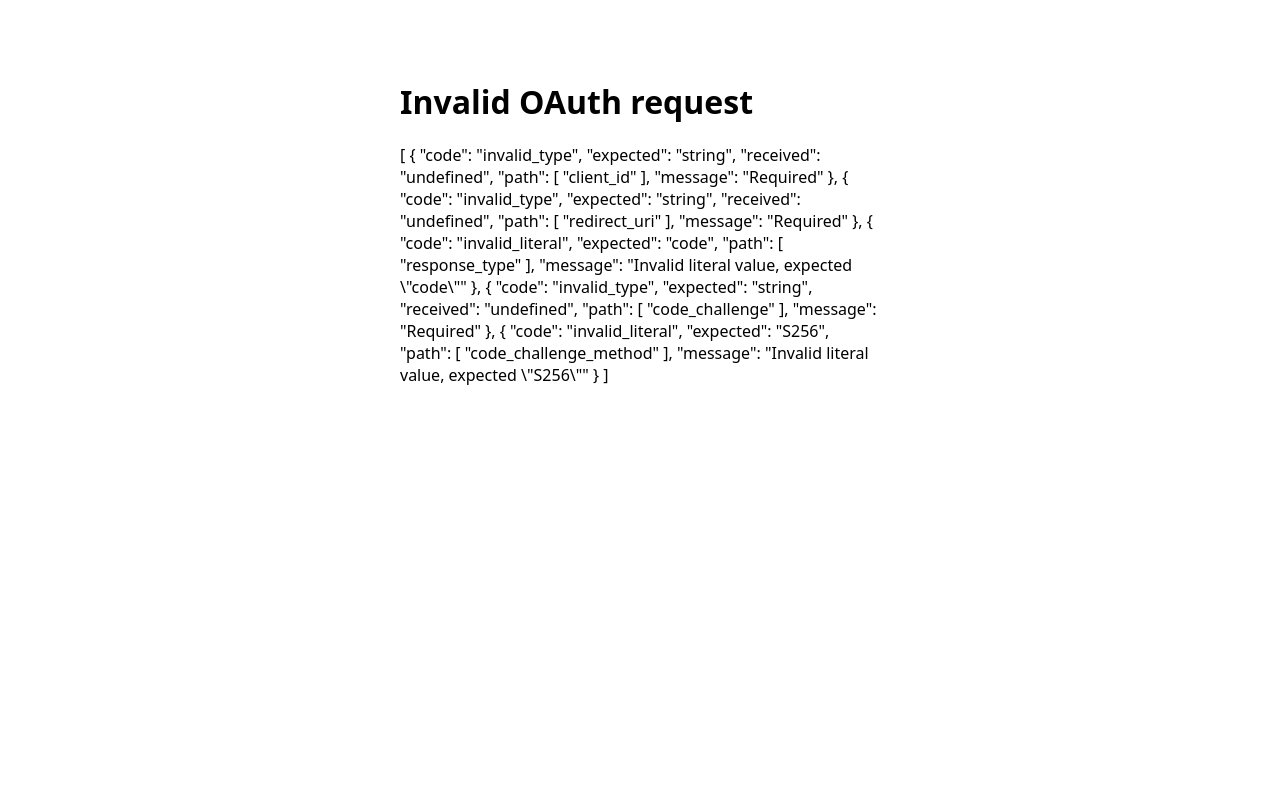
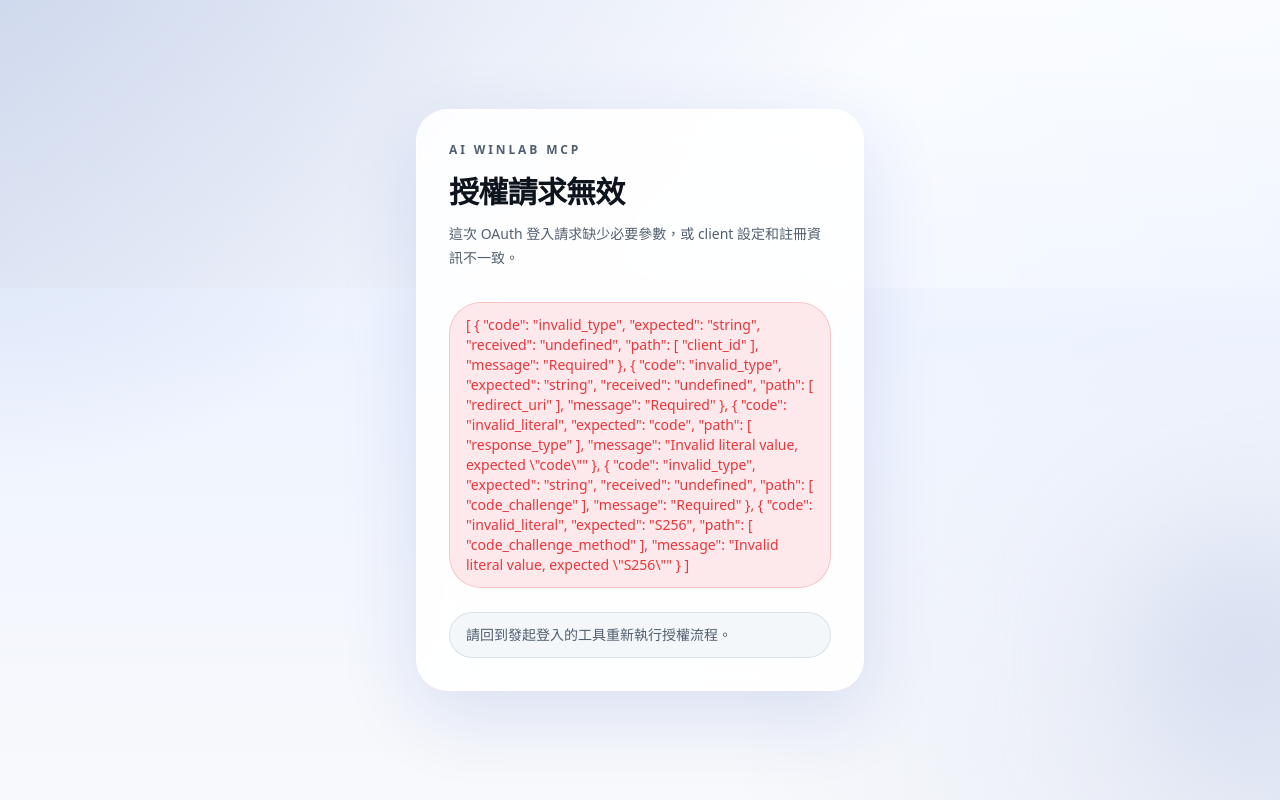
Before and after one commit to Office-of-AI-Affairs/mcp.ai.winlab.tw, a Next.js app: page /oauth/authorize in a window 1280 px wide. Built offline with nearby package versions, Linux system fonts and the light colour scheme; no server answers.

Commit message:
style: align oauth auth screens with main app

```diff
--- /dev/null
+++ b/app/globals.css
@@ -0,0 +1,116 @@
+@import "tailwindcss";
+
+@theme inline {
+  --color-background: var(--background);
+  --color-foreground: var(--foreground);
+  --color-card: var(--card);
+  --color-card-foreground: var(--card-foreground);
+  --color-primary: var(--primary);
+  --color-primary-foreground: var(--primary-foreground);
+  --color-muted: var(--muted);
+  --color-muted-foreground: var(--muted-foreground);
+  --color-border: var(--border);
+  --color-input: var(--input);
+  --color-ring: var(--ring);
+  --color-destructive: var(--destructive);
+  --font-sans: var(--font-noto-sans);
+  --font-mono: var(--font-noto-sans-mono);
+  --radius-sm: 1rem;
+  --radius-md: 1rem;
+  --radius-lg: var(--radius);
+  --radius-xl: var(--radius);
+}
+
+:root {
+  --radius: 2rem;
+  --background: oklch(0.985 0.007 250);
+  --foreground: oklch(0.19 0.02 255);
+  --card: oklch(1 0 0 / 0.9);
+  --card-foreground: oklch(0.19 0.02 255);
+  --primary: #0033a0;
+  --primary-foreground: #ffffff;
+  --muted: oklch(0.96 0.01 250 / 0.9);
+  --muted-foreground: oklch(0.48 0.03 255);
+  --border: oklch(0.88 0.015 250 / 0.7);
+  --input: oklch(0.94 0.01 250 / 0.95);
+  --ring: oklch(0.55 0.14 262);
+  --destructive: oklch(0.62 0.22 25);
+}
+
+@layer base {
+  * {
+    @apply border-border;
+  }
+
+  html {
+    @apply bg-background;
+  }
+
+  body {
+    @apply min-h-dvh bg-background text-foreground antialiased;
+    background-image:
+      radial-gradient(circle at top left, color-mix(in srgb, var(--primary) 14%, transparent), transparent 32%),
+      radial-gradient(circle at bottom right, color-mix(in srgb, var(--primary) 10%, white), transparent 36%),
+      linear-gradient(180deg, #f8fbff 0%, #eef4ff 42%, #f8f9fc 100%);
+  }
+}
+
+@layer components {
+  .auth-shell {
+    @apply relative isolate flex min-h-dvh items-center justify-center overflow-hidden px-4 py-12;
+  }
+
+  .auth-shell::before {
+    content: "";
+    @apply absolute inset-x-0 top-0 h-72;
+    background:
+      linear-gradient(135deg, color-mix(in srgb, var(--primary) 16%, transparent), transparent 60%),
+      linear-gradient(90deg, rgba(255, 255, 255, 0.82), rgba(255, 255, 255, 0.1));
+  }
+
+  .auth-shell::after {
+    content: "";
+    @apply absolute -right-20 bottom-8 h-56 w-56 rounded-full blur-3xl;
+    background: color-mix(in srgb, var(--primary) 16%, white);
+  }
+
+  .auth-panel {
+    @apply relative z-10 w-full max-w-md rounded-[2rem] border border-white/70 bg-white/88 p-8 shadow-[0_24px_80px_rgba(0,51,160,0.12)] backdrop-blur-xl;
+  }
+
+  .auth-kicker {
+    @apply text-xs font-semibold uppercase tracking-[0.24em] text-muted-foreground;
+  }
+
+  .auth-title {
+    @apply mt-4 text-3xl font-bold tracking-tight text-foreground;
+  }
+
+  .auth-description {
+    @apply mt-3 text-sm leading-6 text-muted-foreground;
+  }
+
+  .auth-field {
+    @apply flex flex-col gap-2;
+  }
+
+  .auth-label {
+    @apply text-sm font-medium text-foreground;
+  }
+
+  .auth-input {
+    @apply h-12 rounded-md border border-border bg-white px-4 text-base text-foreground outline-none transition-[border-color,box-shadow] duration-200 placeholder:text-muted-foreground/80 focus:border-primary focus:ring-4 focus:ring-[color-mix(in_srgb,var(--primary)_14%,transparent)];
+  }
+
+  .auth-button {
+    @apply inline-flex h-12 w-full items-center justify-center rounded-lg bg-primary px-5 text-sm font-semibold text-primary-foreground transition-transform duration-200 hover:scale-[1.02] active:scale-[0.98] disabled:cursor-not-allowed disabled:opacity-70 disabled:hover:scale-100 disabled:active:scale-100;
+  }
+
+  .auth-note {
+    @apply rounded-xl border border-border bg-muted/70 px-4 py-3 text-sm text-muted-foreground;
+  }
+
+  .auth-error {
+    @apply rounded-xl border border-destructive/20 bg-destructive/10 px-4 py-3 text-sm font-medium text-destructive;
+  }
+}
--- a/app/layout.tsx
+++ b/app/layout.tsx
@@ -1,9 +1,26 @@
-export const metadata = { title: "NYCU AI Office MCP Server" };
+import "@/app/globals.css";
+import type { Metadata } from "next";
+import { Noto_Sans, Noto_Sans_Mono } from "next/font/google";
+
+const notoSans = Noto_Sans({
+  variable: "--font-noto-sans",
+  subsets: ["latin"],
+});
+
+const notoSansMono = Noto_Sans_Mono({
+  variable: "--font-noto-sans-mono",
+  subsets: ["latin"],
+});
+
+export const metadata: Metadata = {
+  title: "mcp.ai.winlab.tw",
+  description: "NYCU AI Office MCP authorization and tool endpoint",
+};
 
 export default function RootLayout({ children }: { children: React.ReactNode }) {
   return (
-    <html lang="en">
-      <body>{children}</body>
+    <html lang="zh-TW">
+      <body className={`${notoSans.variable} ${notoSansMono.variable}`}>{children}</body>
     </html>
   );
 }
--- a/app/oauth/authorize/authorize-form.tsx
+++ b/app/oauth/authorize/authorize-form.tsx
@@ -1,5 +1,6 @@
 "use client";
 
+import { AuthShell } from "@/components/auth-shell";
 import { useState } from "react";
 
 type AuthorizeFormProps = {
@@ -22,7 +23,7 @@
   const [error, setError] = useState<string | null>(null);
   const [loading, setLoading] = useState(false);
 
-  async function handleSubmit(e: React.FormEvent) {
+  async function handleSubmit(e: React.FormEvent<HTMLFormElement>) {
     e.preventDefault();
     setLoading(true);
     setError(null);
@@ -43,50 +44,73 @@
       });
       const data = await res.json();
       if (!res.ok) {
-        setError(data.error_description || data.error || "Login failed");
+        setError(data.error_description || data.error || "登入失敗");
         setLoading(false);
         return;
       }
       window.location.href = data.redirectUrl;
     } catch {
-      setError("Network error");
+      setError("網路連線失敗，請稍後再試");
       setLoading(false);
     }
   }
 
   return (
-    <div style={{ maxWidth: 400, margin: "80px auto", fontFamily: "system-ui" }}>
-      <h1>NYCU AI Office</h1>
-      <p>Sign in to authorize MCP access</p>
-      <p style={{ color: "#666", fontSize: 14 }}>Client: {clientId}</p>
-      <form onSubmit={handleSubmit}>
-        <div style={{ marginBottom: 12 }}>
-          <label htmlFor="email">Email</label>
+    <AuthShell
+      eyebrow="AI WINLAB MCP"
+      title="登入以授權工具存取"
+      description="這個登入頁會將你的身份授權給 MCP client，登入成功後會自動跳回原本的工具完成連線。"
+      footer={
+        <div className="flex flex-col gap-3 text-sm text-muted-foreground">
+          <p className="auth-note break-all">
+            Client: <span className="font-mono text-[13px] text-foreground">{clientId}</span>
+          </p>
+          <p className="auth-note break-all">
+            Redirect URI: <span className="font-mono text-[13px] text-foreground">{redirectUri}</span>
+          </p>
+        </div>
+      }
+    >
+      <form onSubmit={handleSubmit} className="flex flex-col gap-5">
+        <div className="auth-field">
+          <label className="auth-label" htmlFor="email">
+            電子信箱
+          </label>
           <input
+            className="auth-input"
             id="email"
             type="email"
             value={email}
             onChange={(e) => setEmail(e.target.value)}
             required
-            style={{ display: "block", width: "100%", padding: 8, marginTop: 4 }}
+            autoComplete="email"
+            placeholder="your@email.com"
           />
         </div>
-        <div style={{ marginBottom: 12 }}>
-          <label htmlFor="password">Password</label>
+        <div className="auth-field">
+          <label className="auth-label" htmlFor="password">
+            密碼
+          </label>
           <input
+            className="auth-input"
             id="password"
             type="password"
             value={password}
             onChange={(e) => setPassword(e.target.value)}
             required
-            style={{ display: "block", width: "100%", padding: 8, marginTop: 4 }}
+            autoComplete="current-password"
+            placeholder="請輸入密碼"
           />
         </div>
-        {error && <p style={{ color: "red" }}>{error}</p>}
-        <button type="submit" disabled={loading} style={{ padding: "8px 24px" }}>
-          {loading ? "Signing in..." : "Authorize"}
+        {error ? (
+          <p className="auth-error" role="alert">
+            {error}
+          </p>
+        ) : null}
+        <button type="submit" className="auth-button" disabled={loading}>
+          {loading ? "登入中..." : "登入並授權"}
         </button>
       </form>
-    </div>
+    </AuthShell>
   );
 }
--- a/app/oauth/authorize/page.tsx
+++ b/app/oauth/authorize/page.tsx
@@ -1,4 +1,5 @@
 import { AuthorizeForm } from "@/app/oauth/authorize/authorize-form";
+import { AuthShell } from "@/components/auth-shell";
 import { parseAuthorizeRequest, validateOAuthClientRequest } from "@/lib/auth/oauth-request";
 import { getMcpResourceUrl } from "@/lib/auth/urls";
 
@@ -11,10 +12,16 @@
 
   if ("error" in result) {
     return (
-      <div style={{ maxWidth: 480, margin: "80px auto", fontFamily: "system-ui" }}>
-        <h1>Invalid OAuth request</h1>
-        <p>{result.error}</p>
-      </div>
+      <AuthShell
+        eyebrow="AI WINLAB MCP"
+        title="授權請求無效"
+        description="這次 OAuth 登入請求缺少必要參數，或 client 設定和註冊資訊不一致。"
+        footer={<p className="auth-note">請回到發起登入的工具重新執行授權流程。</p>}
+      >
+        <div className="auth-error" role="alert">
+          {result.error}
+        </div>
+      </AuthShell>
     );
   }
 
--- a/app/page.tsx
+++ b/app/page.tsx
@@ -1,8 +1,15 @@
 export default function Home() {
   return (
-    <main>
-      <h1>NYCU AI Office MCP Server</h1>
-      <p>This is the MCP endpoint for AI agents. Connect via Streamable HTTP at <code>/mcp</code>.</p>
+    <main className="auth-shell">
+      <section className="auth-panel max-w-2xl">
+        <p className="auth-kicker">AI WINLAB MCP</p>
+        <h1 className="auth-title">mcp.ai.winlab.tw</h1>
+        <p className="auth-description">
+          這裡提供 AI WinLab 的 MCP tool endpoint 與 OAuth 授權流程。MCP client 請使用
+          <code className="mx-1 rounded bg-muted px-2 py-1 font-mono text-[13px] text-foreground">/mcp</code>
+          進行連線。
+        </p>
+      </section>
     </main>
   );
 }
--- /dev/null
+++ b/components/auth-shell.tsx
@@ -0,0 +1,29 @@
+import type { ReactNode } from "react";
+
+type AuthShellProps = {
+  eyebrow: string;
+  title: string;
+  description: string;
+  children: ReactNode;
+  footer?: ReactNode;
+};
+
+export function AuthShell({
+  eyebrow,
+  title,
+  description,
+  children,
+  footer,
+}: AuthShellProps) {
+  return (
+    <main className="auth-shell">
+      <section className="auth-panel">
+        <p className="auth-kicker">{eyebrow}</p>
+        <h1 className="auth-title">{title}</h1>
+        <p className="auth-description">{description}</p>
+        <div className="mt-8 flex flex-col gap-5">{children}</div>
+        {footer ? <div className="mt-6">{footer}</div> : null}
+      </section>
+    </main>
+  );
+}
```
